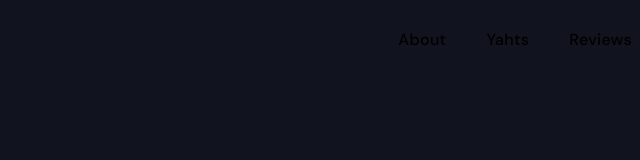
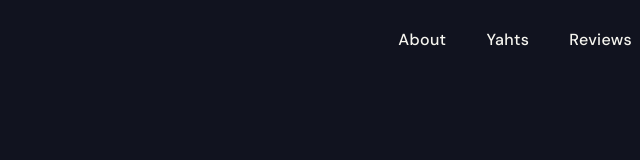
Before and after one commit to NataCalengil/project-group-20, a website built with Vite: page src/index.html in a window 1280 px wide. Shown: the whole page, without its empty margins (640-1280 px from the left). Built offline with nearby package versions, Linux system fonts and the light colour scheme.

Commit message:
Update styles.css

```diff
--- a/src/css/styles.css
+++ b/src/css/styles.css
@@ -31,7 +31,7 @@
 
   /* Colors */
 
-  --white-color: ##F6F5EF;
+  --white-color:#F6F5EF;
   --linear-gradient: linear-gradient(107deg, #BEC7C2 0%, #A1B5BA 100%);
   --light-green: #93ABAE;
   --hover-btn-color: #88B3B9;
```
